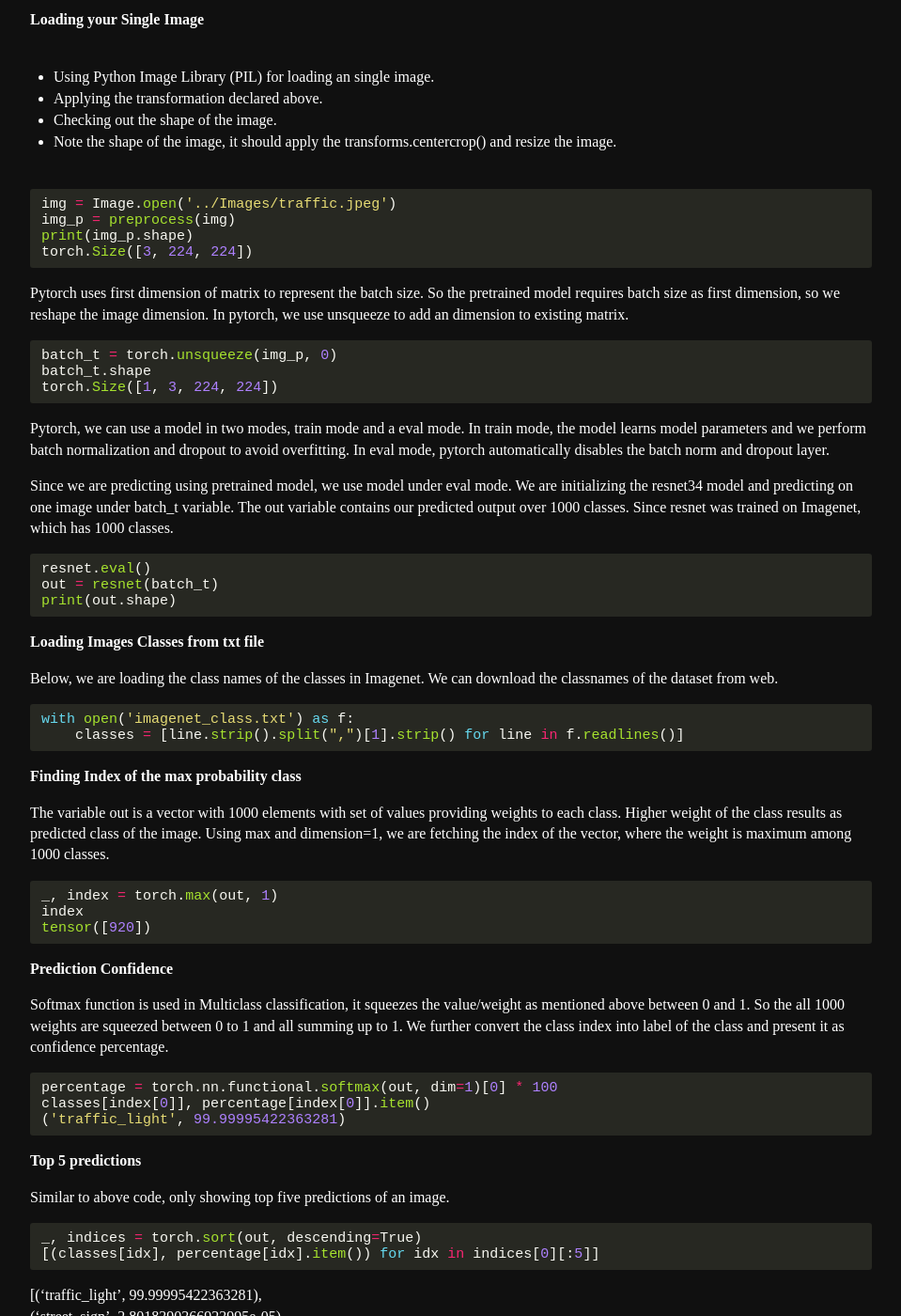
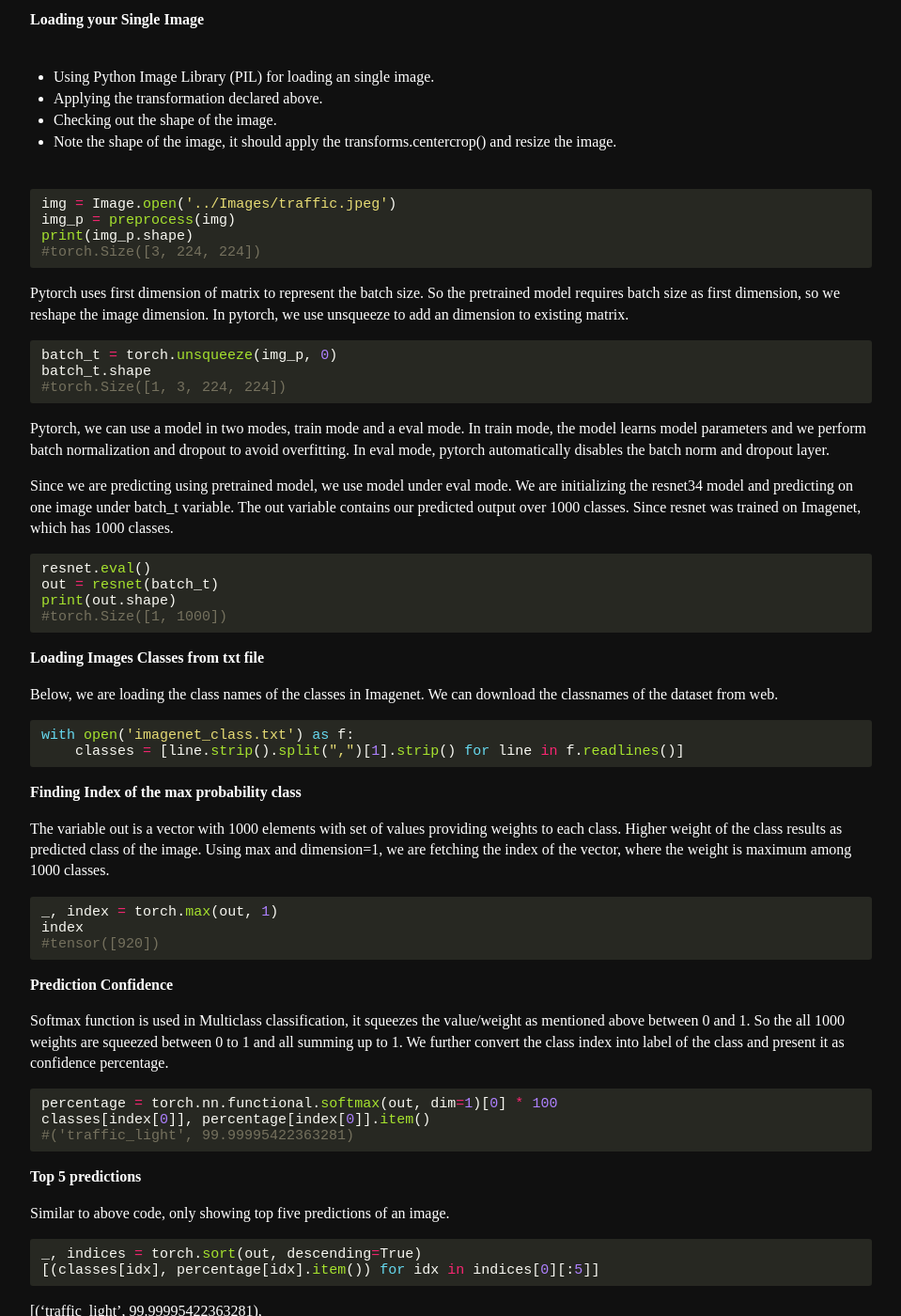
Before and after one commit to Mayurji/mayurji.github.io, a Jekyll site: the page built from _deep-learning/2020-10-07-Deep-Learning-With-Pytorch.md, in a window 1280 px wide and 1400 px high, scrolled down 1144 px. Shown: the whole window at 94% size, without its empty margins (160-1119 px from the left). Built offline with Jekyll 4.4.1, drawn with Linux system fonts in a browser that asks for light colours.

Commit message:
Update 2020-10-07-Deep-Learning-With-Pytorch.md

````diff
--- a/_deep-learning/2020-10-07-Deep-Learning-With-Pytorch.md
+++ b/_deep-learning/2020-10-07-Deep-Learning-With-Pytorch.md
@@ -73,7 +73,7 @@ preprocess= transforms.Compose([
 img = Image.open('../Images/traffic.jpeg')
 img_p = preprocess(img)
 print(img_p.shape)
-torch.Size([3, 224, 224])
+#torch.Size([3, 224, 224])
 ```
 
 Pytorch uses first dimension of matrix to represent the batch size. So the pretrained model requires batch size as first dimension,
@@ -82,7 +82,7 @@ so we reshape the image dimension. In pytorch, we use unsqueeze to add an dimens
 ```python
 batch_t = torch.unsqueeze(img_p, 0)
 batch_t.shape
-torch.Size([1, 3, 224, 224])
+#torch.Size([1, 3, 224, 224])
 ```
 Pytorch, we can use a model in two modes, train mode and a eval mode. In train mode, the model learns model parameters
 and we perform batch normalization and dropout to avoid overfitting. In eval mode, pytorch automatically disables the
@@ -96,6 +96,7 @@ Imagenet, which has 1000 classes.
 resnet.eval()
 out = resnet(batch_t)
 print(out.shape)
+#torch.Size([1, 1000])
 ```
 **Loading Images Classes from txt file**
 
@@ -112,7 +113,7 @@ maximum among 1000 classes.
 ```python
 _, index = torch.max(out, 1)
 index
-tensor([920])
+#tensor([920])
 ```
 **Prediction Confidence**
 
@@ -123,7 +124,7 @@ label of the class and present it as confidence percentage.
 ```python
 percentage = torch.nn.functional.softmax(out, dim=1)[0] * 100
 classes[index[0]], percentage[index[0]].item()
-('traffic_light', 99.99995422363281)
+#('traffic_light', 99.99995422363281)
 ```
 
 **Top 5 predictions**
````
